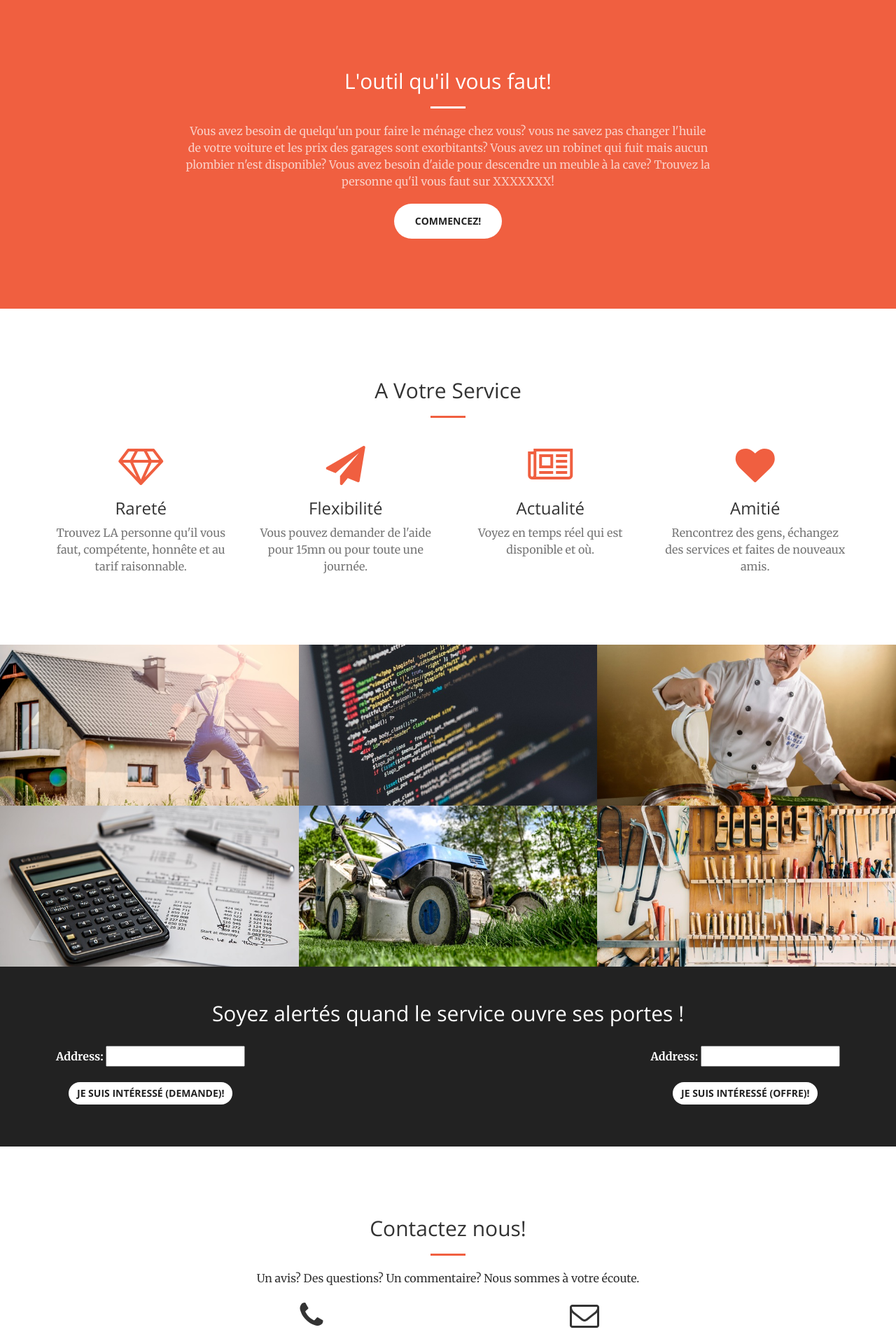
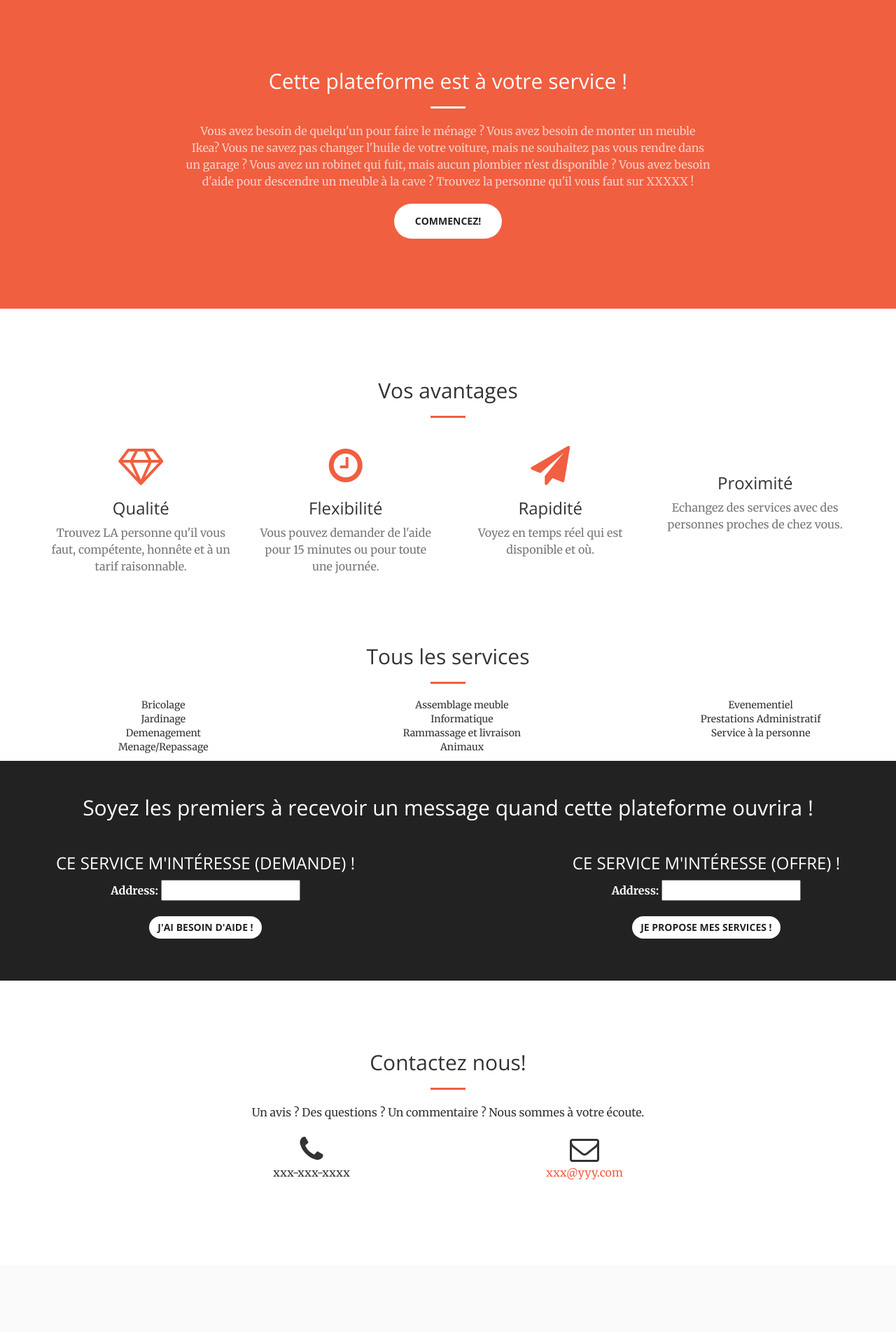
Before and after one commit to HomeTalent/my-first-blog, a Django app: page / in a window 1280 px wide. Shown: the part 801-2704 px from the top of the page at 70% size. After the commit the page ends 2486 px from the top, so only its background shows below. Run offline with Django 3.2, Linux system fonts and the light colour scheme; some libraries are stand-ins or nearby versions.

Commit message:
Modification wording site selon le document landing page content 24Oct16.xls

```diff
--- a/blog/templates/index.html
+++ b/blog/templates/index.html
@@ -33,7 +33,11 @@
         <script src="https://oss.maxcdn.com/libs/html5shiv/3.7.0/html5shiv.js"></script>
         <script src="https://oss.maxcdn.com/libs/respond.js/1.4.2/respond.min.js"></script>
     <![endif]-->
-
+    <style>
+        .services-list li {
+            list-style: none;
+        }
+    </style>
 </head>
 
 <body id="page-top">
@@ -73,10 +77,10 @@
     <header>
         <div class="header-content">
             <div class="header-content-inner">
-                <h1 id="homeHeading"><span style="background-color:rgba(0,0,0,.75);">Besoin d'aide pour laver votre linge?</span></h1>
+                <h1 id="homeHeading"><span style="background-color:rgba(0,0,0,.75);">Besoin d'un coup de main?</span></h1>
                 <hr>
-                <p><span style="background-color:rgba(0,0,0,.75);">Grâce à XXXXXX trouvez en quelques clics une personne de confiance proche de vous pour vous aider</span></p>
-                <a href="#about" class="btn btn-primary btn-xl page-scroll">Découvrez</a>
+                <p><span style="background-color:rgba(0,0,0,.75);">XXXXX vous aide à trouver en quelques clics une personne fiable et compétente près de chez vous.</span></p>
+                <a href="#about" class="btn btn-primary btn-xl page-scroll">Découvrez le concept</a>
             </div>
         </div>
     </header>
@@ -85,9 +89,9 @@
         <div class="container">
             <div class="row">
                 <div class="col-lg-8 col-lg-offset-2 text-center">
-                    <h2 class="section-heading">L'outil qu'il vous faut!</h2>
+                    <h2 class="section-heading">Cette plateforme est à votre service !</h2>
                     <hr class="light">
-                    <p class="text-faded">Vous avez besoin de quelqu'un pour faire le ménage chez vous? vous ne savez pas changer l'huile de votre voiture et les prix des garages sont exorbitants? Vous avez un robinet qui fuit mais aucun plombier n'est disponible? Vous avez besoin d'aide pour descendre un meuble à la cave? Trouvez la personne qu'il vous faut sur XXXXXXX! </p>
+                    <p class="text-faded">Vous avez besoin de quelqu'un pour faire le ménage ? Vous avez besoin de monter un meuble Ikea? Vous ne savez pas changer l'huile de votre voiture, mais ne souhaitez pas vous rendre dans un garage ? Vous avez un robinet qui fuit, mais aucun plombier n'est disponible ? Vous avez besoin d'aide pour descendre un meuble à la cave ? Trouvez la personne qu'il vous faut sur XXXXX ! </p>
                     <a href="#services" class="page-scroll btn btn-default btn-xl sr-button">Commencez!</a>
                 </div>
             </div>
@@ -98,7 +102,7 @@
         <div class="container">
             <div class="row">
                 <div class="col-lg-12 text-center">
-                    <h2 class="section-heading">A Votre Service</h2>
+                    <h2 class="section-heading">Vos avantages</h2>
                     <hr class="primary">
                 </div>
             </div>
@@ -108,29 +112,29 @@
                 <div class="col-lg-3 col-md-6 text-center">
                     <div class="service-box">
                         <i class="fa fa-4x fa-diamond text-primary sr-icons"></i>
-                        <h3>Rareté</h3>
-                        <p class="text-muted">Trouvez LA personne qu'il vous faut, compétente, honnête et au tarif raisonnable.</p>
+                        <h3>Qualité</h3>
+                        <p class="text-muted">Trouvez LA personne qu'il vous faut, compétente, honnête et à un tarif raisonnable.</p>
+                    </div>
+                </div>
+                <div class="col-lg-3 col-md-6 text-center">
+                    <div class="service-box">
+                        <i class="fa fa-4x fa-clock-o text-primary sr-icons"></i>
+                        <h3>Flexibilité</h3>
+                        <p class="text-muted">Vous pouvez demander de l'aide pour 15 minutes ou pour toute une journée.</p>
                     </div>
                 </div>
                 <div class="col-lg-3 col-md-6 text-center">
                     <div class="service-box">
                         <i class="fa fa-4x fa-paper-plane text-primary sr-icons"></i>
-                        <h3>Flexibilité</h3>
-                        <p class="text-muted">Vous pouvez demander de l'aide pour 15mn ou pour toute une journée.</p>
-                    </div>
-                </div>
-                <div class="col-lg-3 col-md-6 text-center">
-                    <div class="service-box">
-                        <i class="fa fa-4x fa-newspaper-o text-primary sr-icons"></i>
-                        <h3>Actualité</h3>
+                        <h3>Rapidité</h3>
                         <p class="text-muted">Voyez en temps réel qui est disponible et où.</p>
                     </div>
                 </div>
                 <div class="col-lg-3 col-md-6 text-center">
                     <div class="service-box">
-                        <i class="fa fa-4x fa-heart text-primary sr-icons"></i>
-                        <h3>Amitié</h3>
-                        <p class="text-muted">Rencontrez des gens, échangez des services et faites de nouveaux amis.</p>
+                        <i class="fa fa-4x fa-handshake-o text-primary sr-icons"></i>
+                        <h3>Proximité</h3>
+                        <p class="text-muted">Echangez des services avec des personnes proches de chez vous.</p>
                     </div>
                 </div>
             </div>
@@ -138,9 +142,40 @@
     </section>
 
     <section class="no-padding" id="portfolio">
+        <div class="container">
+            <div class="row">
+                <div class="col-lg-12 text-center">
+                    <h2 class="section-heading">Tous les services</h2>
+                    <hr class="primary">
+                </div>
+            </div>
+        </div>
         <div class="container-fluid">
             <div class="row no-gutter popup-gallery">
-                <div class="col-lg-4 col-sm-6">
+                <div class="col-lg-4 col-sm-6 text-center">
+                    <ul class="services-list">
+                        <li>Bricolage</li>
+                        <li>Jardinage</li>
+                        <li>Demenagement</li>
+                        <li>Menage/Repassage</li>
+                    </ul>
+                </div>
+                <div class="col-lg-4 col-sm-6 text-center">
+                    <ul class="services-list">
+                        <li>Assemblage meuble</li>
+                        <li>Informatique</li>
+                        <li>Rammassage et livraison </li>
+                        <li>Animaux</li>
+                    </ul>
+                </div>
+                <div class="col-lg-4 col-sm-6 text-center">
+                    <ul class="services-list">
+                        <li>Evenementiel</li>
+                        <li>Prestations Administratif</li>
+                        <li>Service à la personne</li>
+                    </ul>
+                </div>
+                <!--<div class="col-lg-4 col-sm-6">
                     <a href="../static/img/portfolio/fullsize/building.jpg" class="portfolio-box">
                         <img src="../static/img/portfolio/thumbnails/building.jpg" class="img-responsive" alt="">
                         <div class="portfolio-box-caption">
@@ -229,7 +264,7 @@
                             </div>
                         </div>
                     </a>
-                </div>
+                </div>-->
             </div>
         </div>
     </section>
@@ -237,15 +272,17 @@
     <aside class="bg-dark">
         <div class="container text-center">
             <div class="call-to-action">
-                <h2>Soyez alertés quand le service ouvre ses portes !</h2>
+                <h2>Soyez les premiers à recevoir un message quand cette plateforme ouvrira !</h2>
                 <form method="POST" style="float : left" class="post-form">{% csrf_token %}
+                    <h3>CE SERVICE M'INTÉRESSE (DEMANDE) !</h3>
                     {{ form.as_p }}
-                    <button type="submit" name="userbutton" class="save btn btn-default">Je suis intéressé (demande)!</button>
+                    <button type="submit" name="userbutton" class="save btn btn-default">J'AI BESOIN D'AIDE !</button>
                 </form>
 
                 <form method="POST" style="float : right" class="post-form">{% csrf_token %}
+                    <h3>CE SERVICE M'INTÉRESSE (OFFRE) !</h3>
                     {{ form.as_p }}
-                    <button type="submit" name="offerbutton" class="save btn btn-default">Je suis intéressé (offre)!</button>
+                    <button type="submit" name="offerbutton" class="save btn btn-default">JE PROPOSE MES SERVICES !</button>
                 </form>
 
             </div>
@@ -258,7 +295,7 @@
                 <div class="col-lg-8 col-lg-offset-2 text-center">
                     <h2 class="section-heading">Contactez nous!</h2>
                     <hr class="primary">
-                    <p>Un avis? Des questions? Un commentaire? Nous sommes à votre écoute.</p>
+                    <p>Un avis ? Des questions ? Un commentaire ? Nous sommes à votre écoute.</p>
                 </div>
                 <div class="col-lg-4 col-lg-offset-2 text-center">
                     <i class="fa fa-phone fa-3x sr-contact"></i>
```
